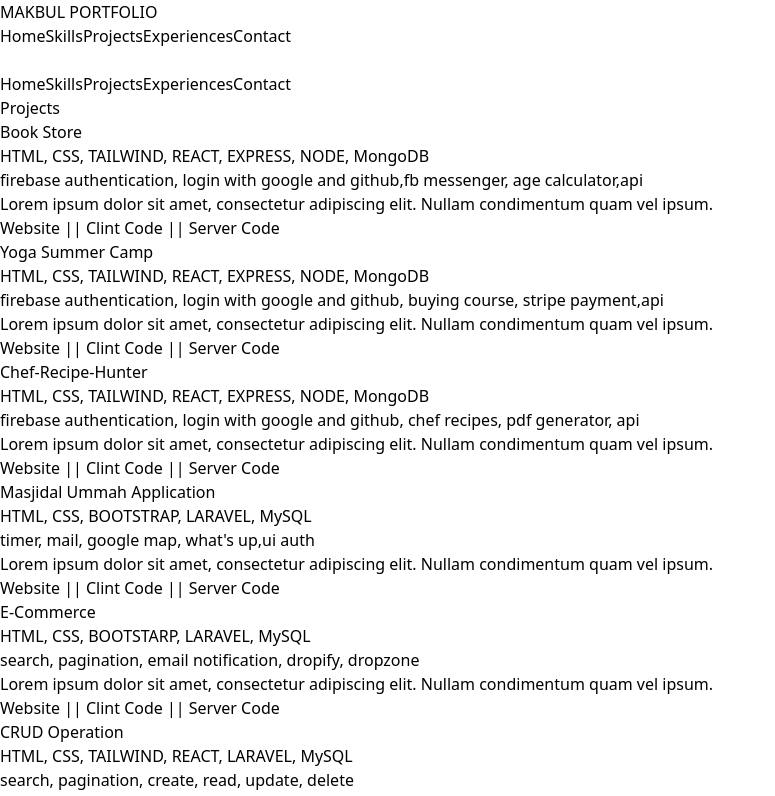
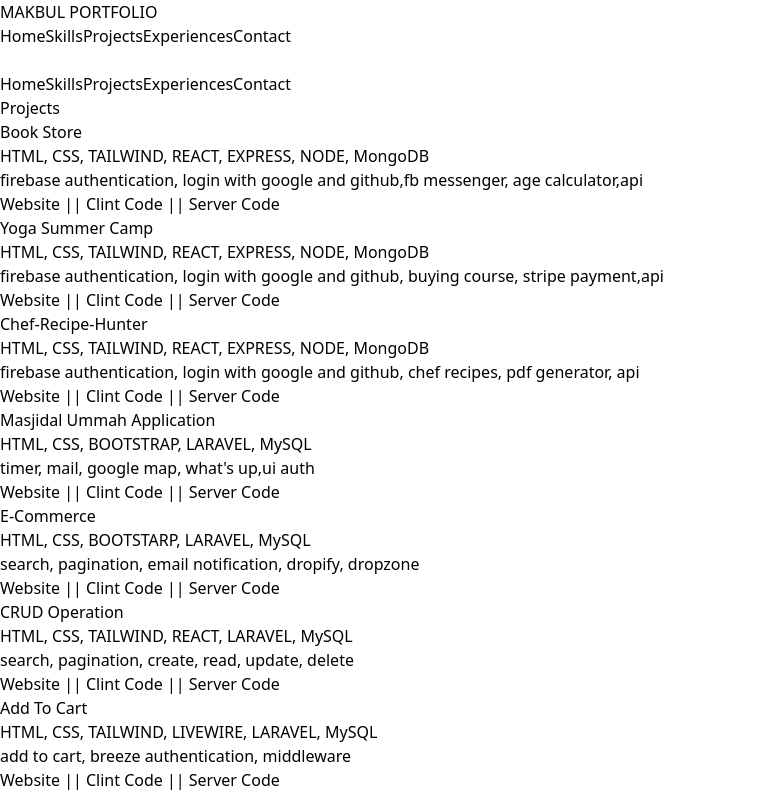
Before and after one commit to makbulhosen5000/react-portfolio, a React (Vite) app: page /project in a window 1280 px wide. Shown: the top 796 px of the page, without its empty margins (0-775 px from the left). Built offline with nearby package versions, Linux system fonts and the light colour scheme.

Commit message:
experience updated

```diff
--- a/src/pages/Projects/Project.jsx
+++ b/src/pages/Projects/Project.jsx
@@ -8,7 +8,6 @@ const Project = ({project}) => {
             <h3 className="text-xl font-bold mb-4"> { project?.title } </h3>
             <h3 className="text-xl font-bold mb-4"> { project?.technology } </h3>
             <h3 className="text-xl font-bold mb-4"> { project?.features } </h3>
-            <p className="text-gray-700">Lorem ipsum dolor sit amet, consectetur adipiscing elit. Nullam condimentum quam vel ipsum.</p>
             <Link to={project?.link} target='_blank'>Website || </Link>
             <Link to={project?.client} target='_blank'>Clint Code || </Link>
             <Link to={project?.server} target='_blank'>Server Code </Link>
--- a/src/pages/experiences/Experience.jsx
+++ b/src/pages/experiences/Experience.jsx
@@ -8,7 +8,6 @@ const Experience = ({experience}) => {
             <h3 className="text-xl font-bold mb-4"> { experience?.title } </h3>
             <h3 className="text-xl font-bold mb-4"> { experience?.technology } </h3>
             <h3 className="text-xl font-bold mb-4"> { experience?.features } </h3>
-            <p className="text-gray-700">Lorem ipsum dolor sit amet, consectetur adipiscing elit. Nullam condimentum quam vel ipsum.</p>
             <Link to={experience?.link} target='_blank'>Website || </Link>
             <Link to={experience?.client} target='_blank'>Clint Code || </Link>
             <Link to={experience?.server} target='_blank'>Server Code </Link>
```
